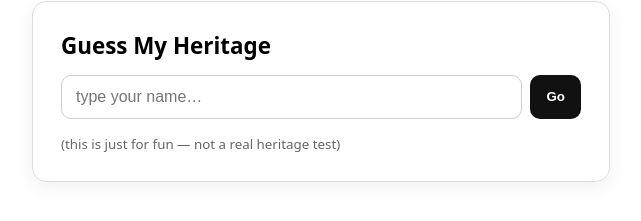
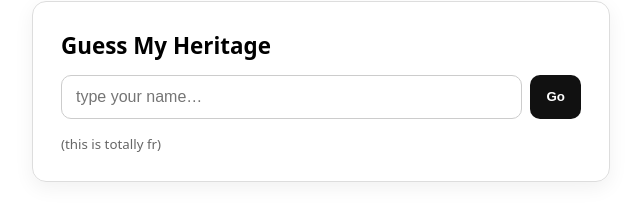
Before and after one commit to Beeeennn/whatsmyheratige, a plain HTML site: page index.html in a window 1280 px wide. Shown: the part 309-530 px from the top of the page, without its empty margins (319-960 px from the left). Drawn offline with Linux system fonts and the light colour scheme.

Commit message:
Update index.html

```diff
--- a/index.html
+++ b/index.html
@@ -24,7 +24,7 @@
       <button type="submit">Go</button>
     </form>
     <div id="out" aria-live="polite" role="status"></div>
-    <small>(this is just for fun — not a real heritage test)</small>
+    <small>(this is totally fr)</small>
   </main>
 
   <script>
```
